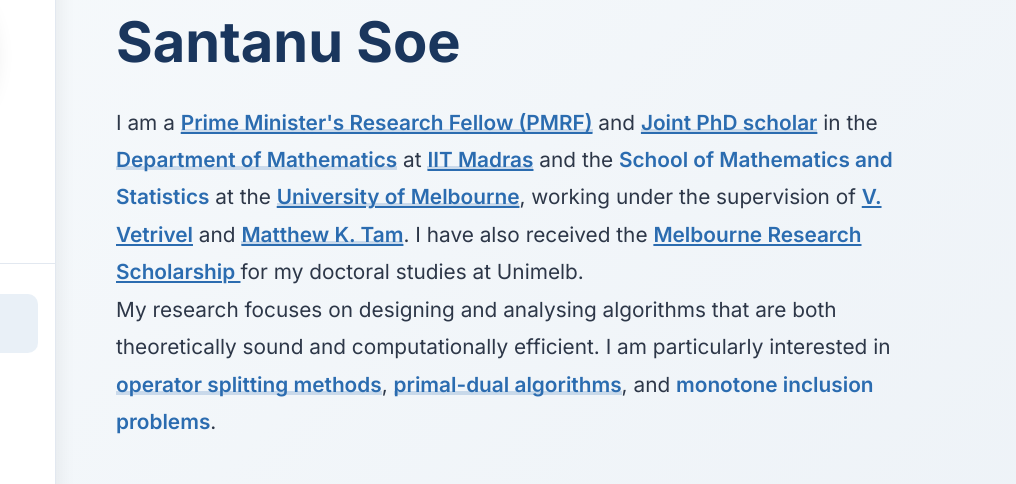
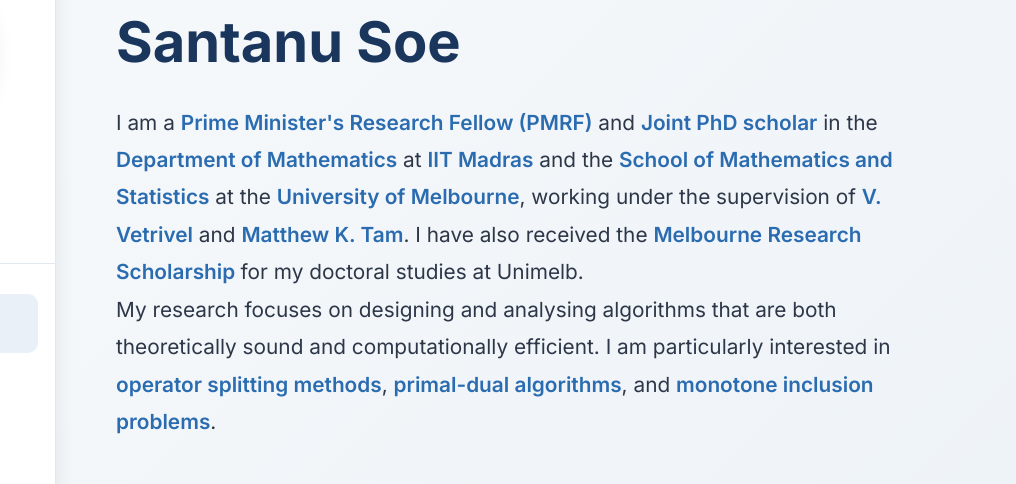
Before and after one commit to soesantanu01/soe, a plain HTML site: page index.html in a window 1280 px wide. Shown: the part 88-572 px from the top of the page, 264-1280 px from the left. Drawn offline with Linux system fonts and the light colour scheme.

Commit message:
Update index.html

```diff
--- a/index.html
+++ b/index.html
@@ -287,22 +287,29 @@
             z-index: 1;
         }
 
+        /* Make highlighted text colored, no bar/underline */
         .highlight {
             color: var(--accent);
             font-weight: 600;
-            position: relative;
+            text-decoration: none;
         }
 
+        /* Turn off the pseudo–underline completely */
         .highlight::after {
-            content: '';
-            position: absolute;
-            bottom: 2px;
-            left: 0;
-            width: 100%;
-            height: 4px;
-            background: rgba(43, 108, 176, 0.2);
-            z-index: -1;
+            content: none;
         }
+
+        .intro-text a {
+             color: var(--accent);
+             text-decoration: none;
+             font-weight: 600;
+       }
+
+      .intro-text a:hover {
+           text-decoration: underline; /* or remove this line if you want no underline even on hover */
+       }
+
+
 
         /* Enhanced CV Section */
         .cv-download {
```
